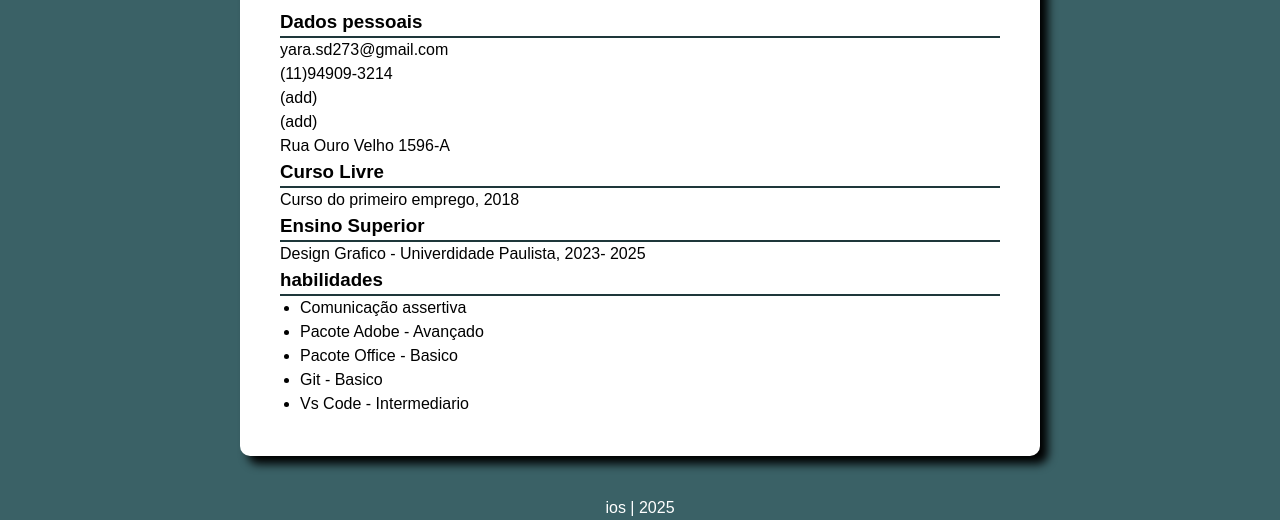
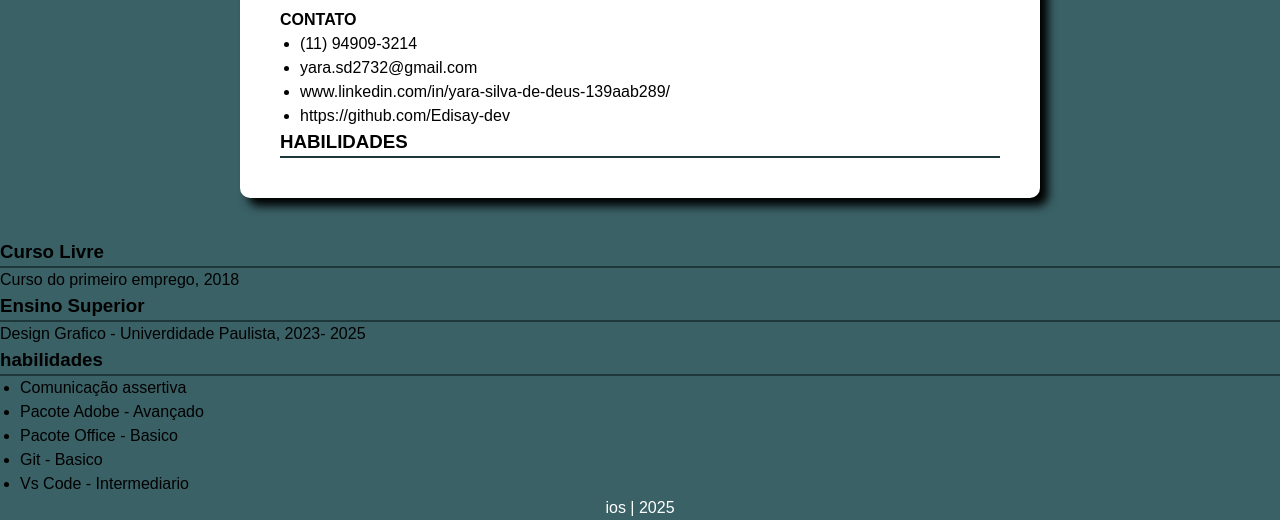
Before and after one commit to Edisay-dev/Curriculo-web-IOS, a plain HTML site: page index.html in a window 1280 px wide. Shown: the part 371-891 px from the top of the page. Drawn offline with Linux system fonts and the light colour scheme.

Commit message:
"dados pessoais alterados"

```diff
--- a/index.html
+++ b/index.html
@@ -17,25 +17,21 @@
         </header>
 
         <main>
-            <section class="dados-pessoais">
-                <h3>Dados pessoais</h3>
-                <p id="email">
-                    yara.sd273@gmail.com
+
+            <div id="coluna1">
+                <section class="dados-pessoais">
+                <h4 class="titulo">CONTATO</h4>
+                <ul class="info" >
+                  <li>(11) 94909-3214</li>
+                  <li>yara.sd2732@gmail.com</li>
+                  <li>www.linkedin.com/in/yara-silva-de-deus-139aab289/</li>
+                  <li>https://github.com/Edisay-dev</li>
+                </ul>
+            </section>
                 </p>
-                <p id="numero">
-                    (11)94909-3214
-                </p>
-                <p id="linkedin">
-                    (add)
-                </p>
-                <p id="Portifolio">
-                    (add)
-                </p>
-                <p id="endereco">
-                    Rua Ouro Velho 1596-A
-                </p>
-
-            </section>
+                <h3 class="habilidades">HABILIDADES</h3>
+              </div>
+            </div>
 
             <section class="Formação">
 
```
